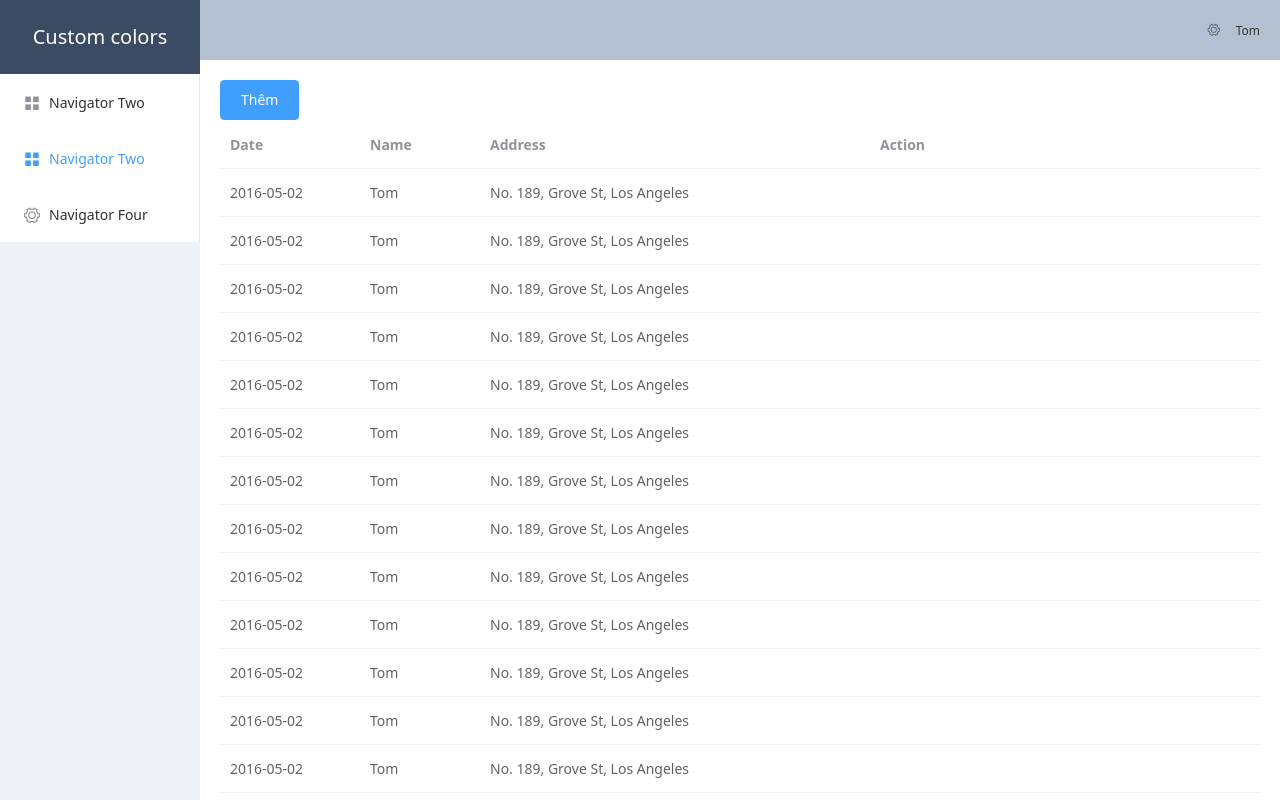
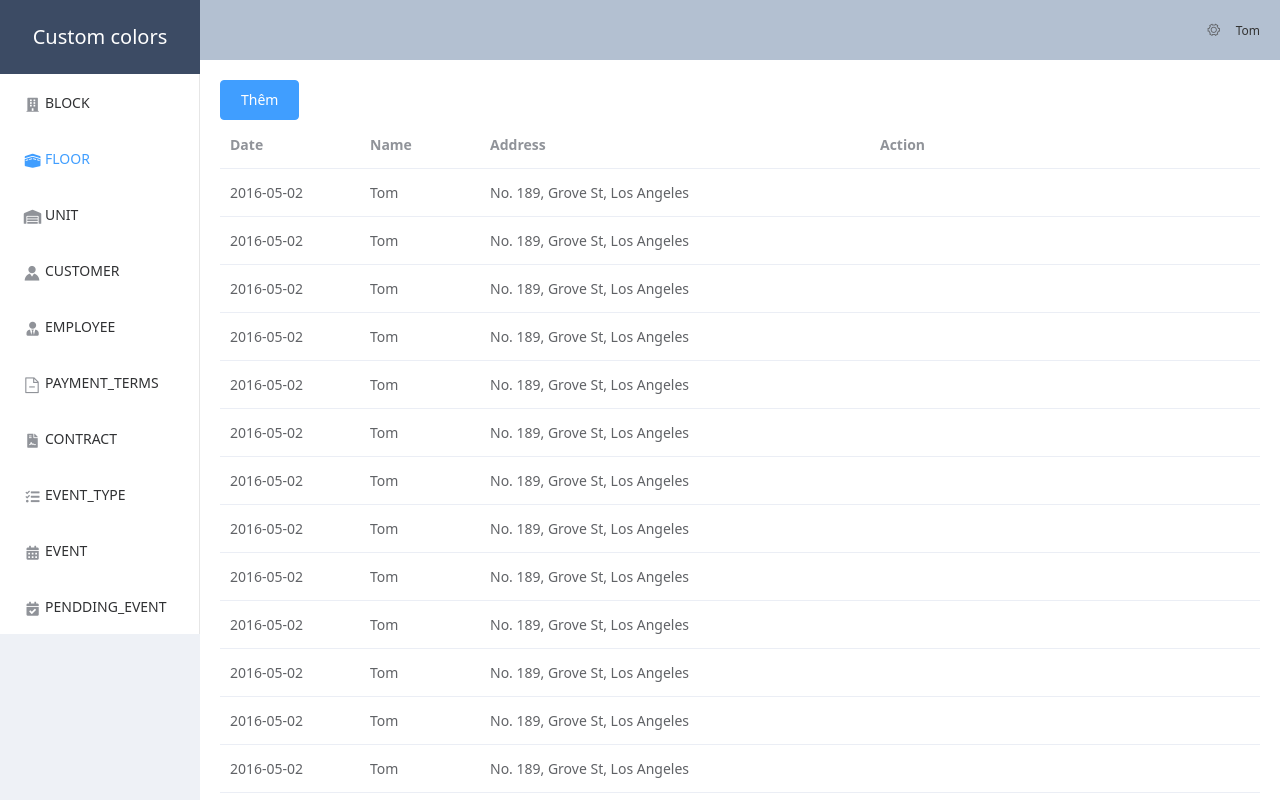
Before and after one commit to stella01012001/FE_ThucTap-TY, a Vue app: page /menu in a window 1280 px wide. Built offline with nearby package versions, Linux system fonts and the light colour scheme.

Commit message:
eventtype

```diff
--- a/public/index.html
+++ b/public/index.html
@@ -10,6 +10,8 @@
     <%= htmlWebpackPlugin.options.title %>
   </title>
 
+  <!-- icon -->
+  <link rel="stylesheet" href="https://use.fontawesome.com/releases/v5.6.3/css/all.css" />
   <!-- Latest compiled and minified CSS -->
   <link rel="stylesheet" href="https://maxcdn.bootstrapcdn.com/bootstrap/4.5.2/css/bootstrap.min.css">
 
--- a/src/components/Menu.vue
+++ b/src/components/Menu.vue
@@ -12,16 +12,69 @@
           @close="handleClose"
         >
           <el-menu-item index="1">
-            <i class="el-icon-menu"></i>
-            <span>Navigator Two</span>
+            <div class="wrapp-icon">
+              <i class="fas fa-building"></i>
+            </div>
+            <span>BLOCK</span>
           </el-menu-item>
           <el-menu-item index="2">
-            <i class="el-icon-menu"></i>
-            <span>Navigator Two</span>
+            <div class="wrapp-icon">
+              <i class="fas fa-kaaba"></i>
+            </div>
+            <span>FLOOR</span>
           </el-menu-item>
           <el-menu-item index="3">
-            <i class="el-icon-setting"></i>
-            <span>Navigator Four</span>
+            <div class="wrapp-icon">
+              <i class="fas fa-warehouse"></i>
+            </div>
+            <span>UNIT</span>
+          </el-menu-item>
+          <el-menu-item index="4">
+            <div class="wrapp-icon">
+              <i class="el-icon-s-custom"></i>
+            </div>
+
+            <span>CUSTOMER</span>
+          </el-menu-item>
+          <el-menu-item index="5">
+            <div class="wrapp-icon">
+              <i class="fas fa-user-tie"></i>
+            </div>
+
+            <span>EMPLOYEE</span>
+          </el-menu-item>
+          <el-menu-item index="6">
+            <div class="wrapp-icon">
+              <i class="el-icon-document-remove"></i>
+            </div>
+
+            <span>PAYMENT_TERMS</span>
+          </el-menu-item>
+          <el-menu-item index="7">
+            <div class="wrapp-icon">
+              <i class="fas fa-file-contract"></i>
+            </div>
+            <span>CONTRACT</span>
+          </el-menu-item>
+          <el-menu-item index="8">
+            <div class="wrapp-icon">
+              <i class="fas fa-tasks"></i>
+            </div>
+            <span>EVENT_TYPE</span>
+          </el-menu-item>
+          <el-menu-item index="9">
+            <div class="wrapp-icon">
+              <i class="fas fa-calendar-alt"></i>
+            </div>
+
+            <span>EVENT</span>
+          </el-menu-item>
+          <el-menu-item index="10">
+            <div class="wrapp-icon">
+              <i class="fas fa-calendar-check"></i>
+            </div>
+
+            <span>PENDDING_EVENT</span>
           </el-menu-item>
         </el-menu>
       </el-col>
@@ -76,7 +129,7 @@ export default {
     this.checkLoggedIn();
   },
   methods: {
-    checkLoggedIn: function() {
+    checkLoggedIn: function () {
       // let token = window.localStorage.getItem("token");
       // if (token == null) {
       //   this.$router.push("/login");
@@ -101,6 +154,11 @@ export default {
 </script>
 
 <style>
+.wrapp-icon {
+  width: 25px;
+  text-align: center;
+  display: inline-block;
+}
 .el-header {
   background-color: #b3c0d1;
   color: #333;
```
